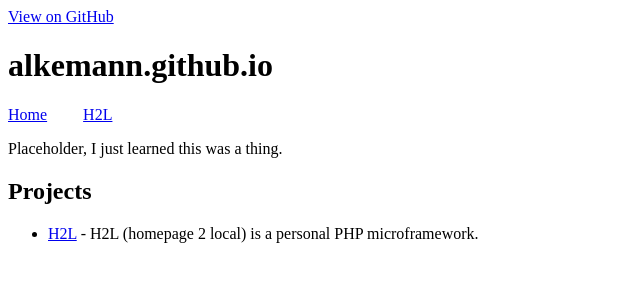
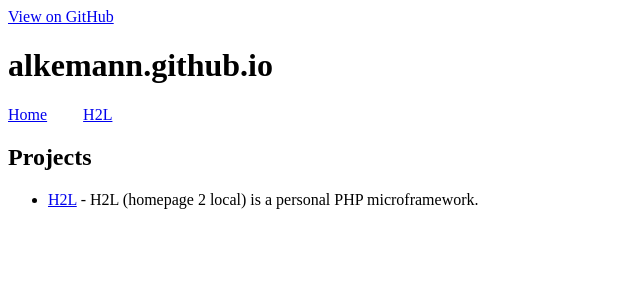
Before and after one commit to alkemann/alkemann.github.io, a Jekyll site: the page built from index.md, in a window 1280 px wide. Shown: the top 300 px of the page, without its empty margins (0-640 px from the left). Built offline with Jekyll 4.4.1, drawn with Linux system fonts in a browser that asks for light colours; our own code applies the rules of GitHub Pages for plain Markdown files; the repository's description, which GitHub fills in, is left out.

Commit message:
Removed placeholder

```diff
--- a/index.md
+++ b/index.md
@@ -1,4 +1,2 @@
-Placeholder, I just learned this was a thing.
-
 ## Projects
  - <a href="https://alkemann.github.io/h2l">H2L</a> - H2L (homepage 2 local) is a personal PHP microframework.
```
